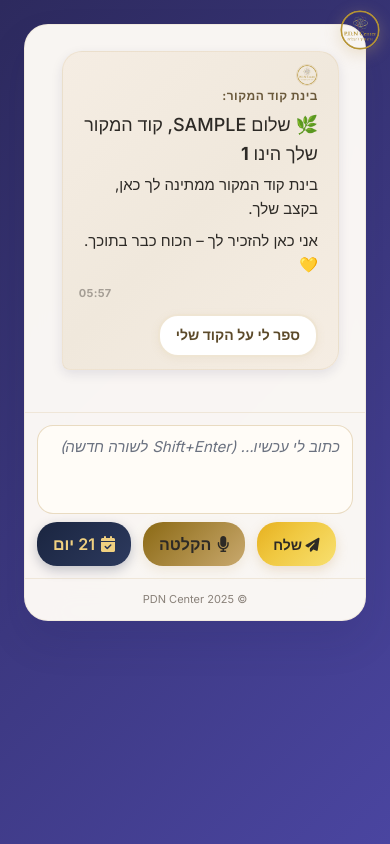
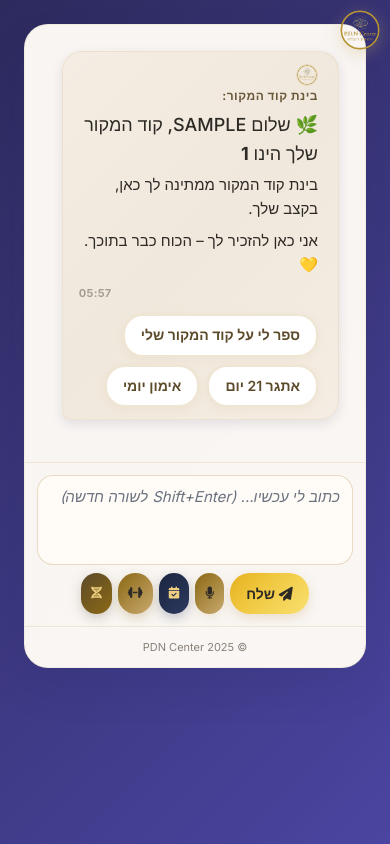
Before and after one commit to pdn-admin/pdn-infra, a Flask app: page /pdn-binat/binat in a window 390 px wide. Run offline with Flask 3, Linux system fonts and the light colour scheme; the visitor is signed in with stand-in values (Sample User, id 1); parts of the project's set-up code (start-up, migrations or seed data) failed here and were passed over.

Commit message:
Sync from Tomer007/pdn_chat master — binat UI fixes, prompt updates, guardrails

```diff
--- a/app/pdn_chat_ai/templates/chat.html
+++ b/app/pdn_chat_ai/templates/chat.html
@@ -81,7 +81,17 @@
 
             <button class="action-button challenge-btn" onclick="show21PlanModal()" title="אתגר 21 יום" id="challengeBtn"
                     aria-label="אתגר 21 יום">
-                <i class="fas fa-calendar-check"></i> <span>21 יום</span>
+                <i class="fas fa-calendar-check"></i> <span>אתגר 21</span>
+            </button>
+
+            <button class="action-button daily-training-btn" onclick="showDailyTrainingModal()" title="אימון יומי" id="dailyTrainingBtn"
+                    aria-label="אימון יומי">
+                <i class="fas fa-dumbbell"></i> <span>אימון יומי</span>
+            </button>
+
+            <button class="action-button source-code-btn" onclick="askAboutSourceCode()" title="קוד המקור שלי" id="sourceCodeBtn"
+                    aria-label="קוד המקור שלי">
+                <i class="fas fa-dna"></i> <span>קוד המקור שלי</span>
             </button>
         </div>
     </div>
@@ -150,6 +160,7 @@
                 <div class="pdn-loading-bar"></div>
             </div>
             <div class="pdn-loading-msg" id="loadingMsg">בונה תוכנית מותאמת אישית...</div>
+            <div class="pdn-strengths-label">החוזק שלך</div>
             <div class="pdn-strengths-ticker" id="loadingStrength"></div>
         </div>
     </div>
@@ -251,6 +262,7 @@
                 <div class="pdn-loading-bar"></div>
             </div>
             <div class="pdn-loading-msg" id="dailyLoadingMsg">מכין אימון יומי מותאם...</div>
+            <div class="pdn-strengths-label">החוזק שלך</div>
             <div class="pdn-strengths-ticker" id="dailyLoadingStrength"></div>
         </div>
     </div>
--- a/app/static/css/binat-chat.css
+++ b/app/static/css/binat-chat.css
@@ -244,8 +244,9 @@ body {
 
 .input-buttons {
     display: flex;
-    gap: 12px;
+    gap: 8px;
     justify-content: flex-end;
+    flex-wrap: wrap;
 }
 
 
@@ -334,6 +335,26 @@ body {
     box-shadow: 0 6px 16px rgba(26, 37, 64, 0.35);
 }
 
+.action-button.source-code-btn {
+    background: linear-gradient(135deg, #5c4a2a 0%, #8b6914 100%);
+    color: #f0d080;
+    box-shadow: 0 4px 12px rgba(92, 74, 42, 0.25);
+}
+
+.action-button.source-code-btn:hover {
+    box-shadow: 0 6px 16px rgba(92, 74, 42, 0.35);
+}
+
+.action-button.daily-training-btn {
+    background: linear-gradient(135deg, #8b6914 0%, #c9a96e 100%);
+    color: #2d2a26;
+    box-shadow: 0 4px 12px rgba(139, 105, 20, 0.25);
+}
+
+.action-button.daily-training-btn:hover {
+    box-shadow: 0 6px 16px rgba(139, 105, 20, 0.35);
+}
+
 /* ===== Typing Indicator - Modern Wave Animation ===== */
 .typing-indicator {
     display: flex;
@@ -825,6 +846,20 @@ body.dark-mode .fab-item i {
     .input-area textarea {
         font-size: 15px;
         padding: 10px 12px;
+    }
+
+    .input-buttons {
+        justify-content: center;
+        gap: 6px;
+    }
+
+    .action-button {
+        padding: 8px 10px;
+        font-size: 12px;
+    }
+
+    .action-button span {
+        display: none;
     }
 
     .send-button {
--- a/app/static/js/binat-chat.js
+++ b/app/static/js/binat-chat.js
@@ -980,7 +980,7 @@ async function processMessageQueue() {
         scrollToBottom(true); // Force scroll for bot message
 
         // Add quick reply buttons for bot messages (not first welcome)
-        addQuickReplies(botBubble, true);
+        addQuickReplies(botBubble, false);
         scrollToBottom(true); // Force scroll after quick replies
 
     } catch (error) {
@@ -1005,12 +1005,19 @@ async function processMessageQueue() {
 }
 
 // Add quick reply buttons
-function addQuickReplies(botBubble, skipCodeInfo = false) {
+// isFirstMessage: true = show all 3 buttons (opening message only), false = no buttons
+function addQuickReplies(botBubble, isFirstMessage = false) {
+    // Only show quick reply buttons on the first welcome message
+    if (!isFirstMessage) {
+        return;
+    }
+
+    // First welcome message - show all 3 buttons
     const quickReplies = [
-       /* "אתגר 21 יום",
-        "אימון יומי",*/
-        "ספר לי על הקוד שלי"
-    ].filter(r => !(skipCodeInfo && r === "ספר לי על הקוד שלי"));
+        "ספר לי על קוד המקור שלי",
+        "אתגר 21 יום",
+        "אימון יומי"
+    ];
 
     const quickRepliesDiv = document.createElement("div");
     quickRepliesDiv.className = "quick-replies";
@@ -1043,6 +1050,14 @@ function addQuickReplies(botBubble, skipCodeInfo = false) {
     botBubble.appendChild(quickRepliesDiv);
 }
 
+// Ask about source code - triggers a chat message
+function askAboutSourceCode() {
+    if (!isProcessing) {
+        document.getElementById("userInput").value = "ספר לי על קוד המקור שלי";
+        sendMessage();
+    }
+}
+
 // Handle "תודה על השיחה" click - redirect to login page
 function handleThankYouClick() {
     // Show custom confirmation modal
@@ -1205,7 +1220,7 @@ document.addEventListener("DOMContentLoaded", function () {
             `;
 
         chatContainer.appendChild(initialBot);
-        addQuickReplies(initialBot, false); // first message - show "ספר לי"
+        addQuickReplies(initialBot, true); // first message - show all 3 buttons
         scrollToBottom(true);
         } // end binat-only welcome message
 
@@ -1748,6 +1763,70 @@ async function submitDailyTrainingRequest(event) {
     const submitBtn = document.getElementById('submitDailyTrainingBtn');
     const originalText = submitBtn.innerHTML;
 
+    // Initialize PDN_DATA if not already defined (shared with 21-day plan)
+    if (!window.PDN_DATA) window.PDN_DATA = {
+        'e1':  { name: 'אומץ והעזה',    element: 'Empower - אדנות ומנהיגות',  eng1: 'E1',  eng2: 'A7',  eng3: 'P2',
+                 fear: 'פחד משעבוד ואיבוד שליטה',
+                 best: 'מנהיגות טבעית, יוזמה ותעוזה, חיבור לאינטואיציה',
+                 warn: 'חוסר סבלנות, תגובות חדות לביקורת, התבצרות בעמדות',
+                 strengths: ['אומץ ותעוזה לפרוץ גבולות', 'יכולת להנהיג באותנטיות', 'אינטואיציה חדה בהחלטות', 'מיקוד ובהירות במטרה', 'כריזמה סוחפת ומעניקה השראה', 'ראיית חזון ויכולת מימוש'] },
+        'e5':  { name: 'קבלה והנהגה',   element: 'Empower - אדנות ומנהיגות',  eng1: 'E5',  eng2: 'A11', eng3: 'P6',
+                 fear: 'איבוד שליטה ואובדן חירות פנימית',
+                 best: 'סמכות שקטה עם חמלה, תכנון לטווח ארוך, השראת צמיחה',
+                 warn: 'אחריות עודפת, צורך בשליטה, עקשנות',
+                 strengths: ['סמכות שקטה עם הכלה', 'ראייה רחבה וסדרי עדיפויות', 'מנהיגות אסטרטגית', 'עוגן שמחבר אנשים', 'ביטחון באינטואיציה', 'מיקוד בהשגת יעד', 'חיבור לשמחת חיים'] },
+        'e9':  { name: 'חוכמה והתנסות', element: 'Empower - אדנות ומנהיגות',  eng1: 'E9',  eng2: 'A3',  eng3: 'P10',
+                 fear: 'פחד משעבוד ואיבוד החופש',
+                 best: 'שיתוף חוכמה מניסיון, מנטורינג מתוך חמלה, חופש פנימי',
+                 warn: 'ירידה בערך עצמי, עייפות מחוסר הכרה, שינויי כיוון תכופים',
+                 strengths: ['הנהגה מתוך תכלית', 'מנטורינג מניסיון אישי', 'יכולת הכוונה מחוכמת הניסיון', 'אופטימיות ואמונה ביכולות', 'יכולת ללמד בסבלנות', 'חיבור לחופש פנימי', 'שמירה על מוניטין והשראת אמון'] },
+        'a3':  { name: 'תקשורת ותקווה', element: 'Achievement - הישגיות והצלחה', eng1: 'A3',  eng2: 'E9',  eng3: 'T4',
+                 fear: 'פחד מכישלון',
+                 best: 'זיהוי הזדמנויות, תקשורת מעוררת השראה, קשרים כמפתח',
+                 warn: 'פיזור, צורך באישור, קושי בהתמדה',
+                 strengths: ['כושר ביטוי גבוה', 'שנינות וסקרנות', 'חוכמת ניסיון ומנטורינג', 'יכולת שיווקית', 'זיהוי הזדמנויות דרך קשרים', 'איזון עבודה-משפחה', 'השראה טבעית ופתרונות מעשיים'] },
+        'a7':  { name: 'תבונה והצלחה',  element: 'Achievement - הישגיות והצלחה', eng1: 'A7',  eng2: 'E1',  eng3: 'T8',
+                 fear: 'פחד מכישלון',
+                 best: 'הסקת מסקנות מהירה, פיתוח חדשנות, ראיית התמונה הרחבה',
+                 warn: 'עיכוב בהחלטות, פרפקציוניזם, רגישות לביקורת',
+                 strengths: ['חשיבה תבונית רחבה', 'חיבור ידע, רעיונות וחדשנות', 'תרגום רעיונות ליישום מעשי', 'זיהוי מהיר של הזדמנויות', 'יכולת ייעוץ וראיית הצלחה עתידית', 'אופטימיות ואמונה בהצלחה', 'יכולת ביטוי גבוהה וניתוח מהיר'] },
+        'a11': { name: 'הארה וחדשנות',  element: 'Achievement - הישגיות והצלחה', eng1: 'A11', eng2: 'E5',  eng3: 'T12',
+                 fear: 'פחד מכישלון',
+                 best: 'תרגום תובנות לפתרונות מעשיים, חזון רחב, השראה',
+                 warn: 'היצמדות לרעיונות לא מציאותיים, דחיינות, חשדנות',
+                 strengths: ['ראיית חזון רחב ורצון לשפר מציאות', 'חשיבה חדשנית ומקורית', 'רצון אמיתי להיטיב עם העולם', 'אמון בחזון ללא סייג', 'השראה טבעית ופתרונות מעשיים'] },
+        't4':  { name: 'ביטחון והגנה',  element: 'Trust - ביטחון והרמוניה',    eng1: 'T4',  eng2: 'P10', eng3: 'A3',
+                 fear: 'פחד מסכנות ואי ודאות',
+                 best: 'פעולה מתוך שקט, חשיבה לוגית, עוגן יציבות לסביבה',
+                 warn: 'דאגנות יתר, חשדנות, הסתגרות',
+                 strengths: ['יציבות, אחריות ונאמנות גבוהה', 'רגישות לפרטים ולתחושות אחרים', 'ראיית סיכונים והיערכות מראש', 'יכולת להעניק שקט בעת משבר', 'יצירת מרחב מוגן', 'הגנה על הבית, המשפחה והערכים'] },
+        't8':  { name: 'צדק ושמירה',    element: 'Trust - ביטחון והרמוניה',    eng1: 'T8',  eng2: 'P2',  eng3: 'A7',
+                 fear: 'פחד מסכנות ואי ודאות',
+                 best: 'הובלה מתוך ערכים ויושרה, פעולה עקבית ומאוזנת',
+                 warn: 'שחור-לבן, שיפוטיות, קושי לסלוח',
+                 strengths: ['עמוד שדרה מוסרי וחוק פנימי יציב', 'הבחנה חדה בין נכון ללא נכון', 'הגנה על זכויות ופרטיות', 'ראייה יסודית וחקירה לעומק', 'נאמנות ועמידה בהתחייבויות', 'שליטה עצמית ונחישות', 'שאיפה לצדק חברתי'] },
+        't12': { name: 'אחדות והרמוניה',element: 'Trust - ביטחון והרמוניה',    eng1: 'T12', eng2: 'P6',  eng3: 'A11',
+                 fear: 'פחד מאובדן ואי ודאות',
+                 best: 'הקשבה אותנטית, גישור, שלווה פנימית בחוסר ודאות',
+                 warn: 'ויתור על רצונות, ריצוי יתר, קושי בהצבת גבולות',
+                 strengths: ['הקשבה עמוקה ואמיתית', 'אמפתיה חמלה וסובלנות', 'אצילות ושלווה במצבי לחץ', 'הבחנה בסכנות מבלי לייצר פחד', 'הרמוניה בבית ובעבודה', 'מענה מאוזן למצבים רגישים', 'גשר ואחדות בין דעות ותרבויות'] },
+        'p2':  { name: 'אפשור ועשייה',  element: 'Pleasure - הנאה ושפע',       eng1: 'P2',  eng2: 'T8',  eng3: 'E1',
+                 fear: 'פחד מדחייה ואובדן הנאה',
+                 best: 'יציבות ובהירות, אמפתיה ונתינה, שביעות רצון ביומיום',
+                 warn: 'ביקורת עצמית, היאחזות בשגרה, הימנעות מהזדמנויות',
+                 strengths: ['אמינות גבוהה, יציבות ותמיכה', 'יכולת ביצוע מדויקת', 'הקשבה, סבלנות ואמפתיה', 'איזון בין עשייה להנאה', 'השראה באמצעות עקביות ונאמנות'] },
+        'p6':  { name: 'צמיחה והדרכה',  element: 'Pleasure - הנאה ושפע',       eng1: 'P6',  eng2: 'T12', eng3: 'E5',
+                 fear: 'איבוד אהבה ושייכות',
+                 best: 'הדרכה סבלנית, גבולות עדינים עם הרמוניה, ניהול לצמיחה',
+                 warn: 'נתינת יתר עד תשישות, ביקורתיות עצמית, קושי לבקש עזרה',
+                 strengths: ['ארגון, אבחנה ויעילות', 'הדרכה סבלנית מכילה ומכוונת צמיחה', 'איזון בין עבודה, הנאה ושמחת חיים', 'אחריות אמינות ומחויבות מאוזנת', 'ראיית האסתטיקה והיופי שבחיים'] },
+        'p10': { name: 'שפע ונתינה',    element: 'Pleasure - הנאה ושפע',       eng1: 'P10', eng2: 'T4',  eng3: 'E9',
+                 fear: 'פחד מדחייה ונטישה',
+                 best: 'ביצוע גבוה, נתינה מתוך שמחה, שיתופי פעולה הרמוניים',
+                 warn: 'נתינת יתר עד מחסור, ביקורתיות עצמית, קושי לבקש עזרה',
+                 strengths: ['יכולת ביצוע גבוהה והתמדה', 'נתינה מתוך שמחה', 'בניית תשתיות ותוצרים איכותיים', 'עבודת צוות והרמוניה', 'חוש אחריות ומנהיגות יציבה', 'שמחת חיים ויכולת לחגוג הצלחות'] },
+    };
+
     try {
         // Disable button and show PDN loading animation
         submitBtn.disabled = true;
--- a/runtime.txt
+++ b/runtime.txt
@@ -1 +1 @@
-python-3.9.18
+3.11.0
```
Also changed, not shown: other parts of app/static/css/binat-chat.css (+23 -6 lines), app/pdn_chat_ai/templates/binat_login.html (+9 -5 lines), tests/test_pdn_agent_history.py (+6 -6 lines), 3 other files.
